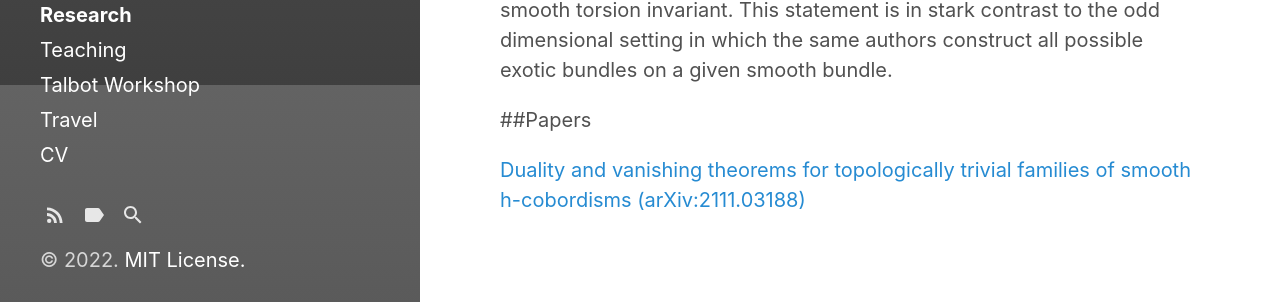
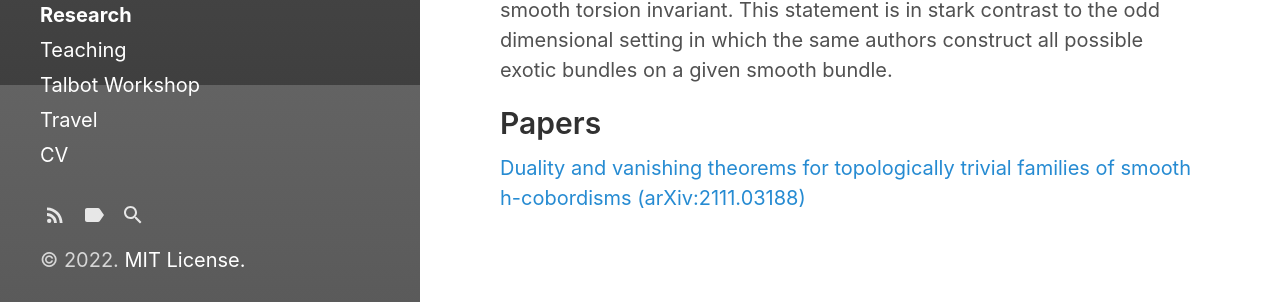
Before and after one commit to ykjain/ykjain.github.io, a Jekyll site: the page built from research.md, in a window 1280 px wide and 1130 px high. Shown: the part 815-1117 px from the top of the window. Built offline with Jekyll 4.4.1, drawn with Linux system fonts in a browser that asks for light colours.

```diff
--- a/research.md
+++ b/research.md
@@ -11,6 +11,6 @@ Work on these invariants was pioneered by Igusa and Waldhausen using intricate m
 
 In my thesis I prove a conjecture of Goette and Igusa which states that after rationalizing and stabilizing the dimension there are no exotic smoothings of bundles with even dimensional closed fibers. In practice this means proving a vanishing theorem for a refinement of the higher smooth torsion invariant. This statement is in stark contrast to the odd dimensional setting in which the same authors construct all possible exotic bundles on a given smooth bundle.
 
-##Papers
+<h2>Papers</h2>
 
 <a href="https://arxiv.org/abs/2111.03188">Duality and vanishing theorems for topologically trivial families of smooth h-cobordisms (arXiv:2111.03188)</a>
```
